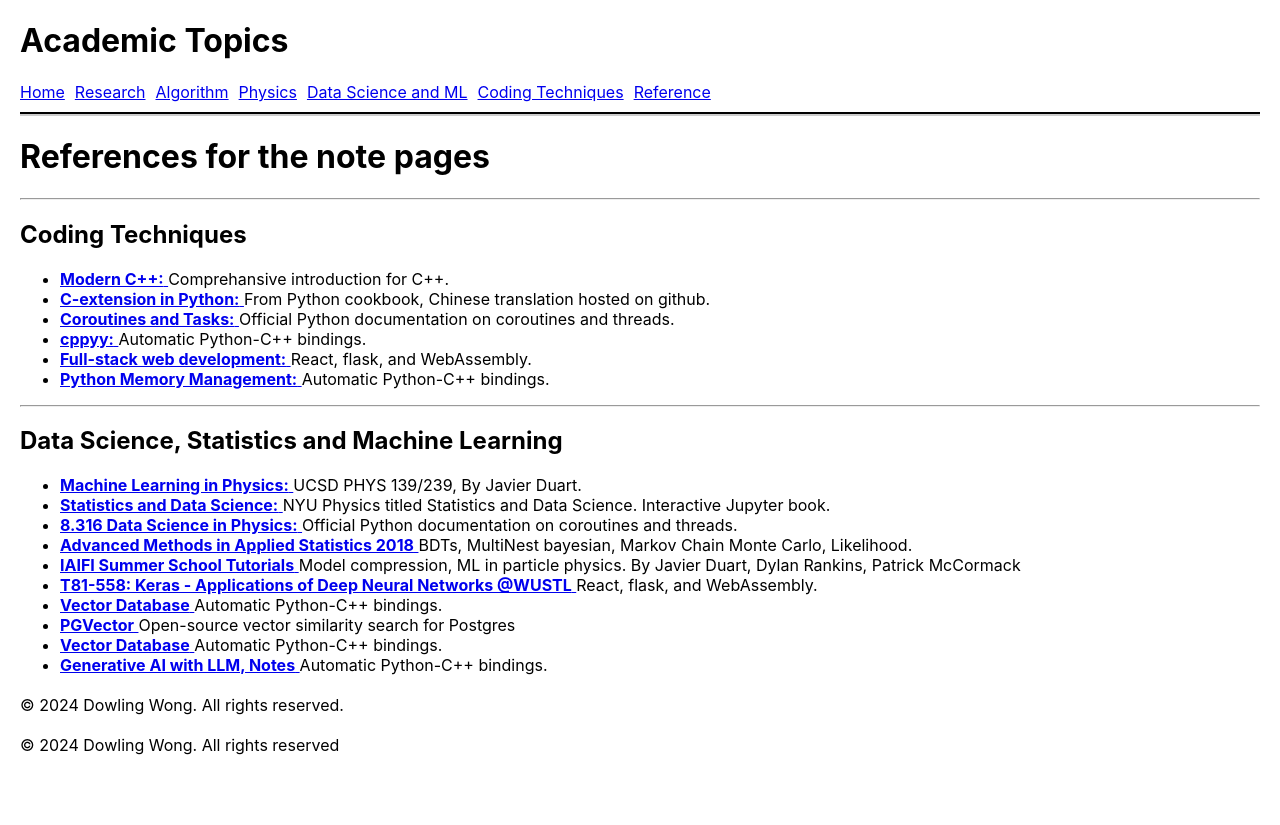
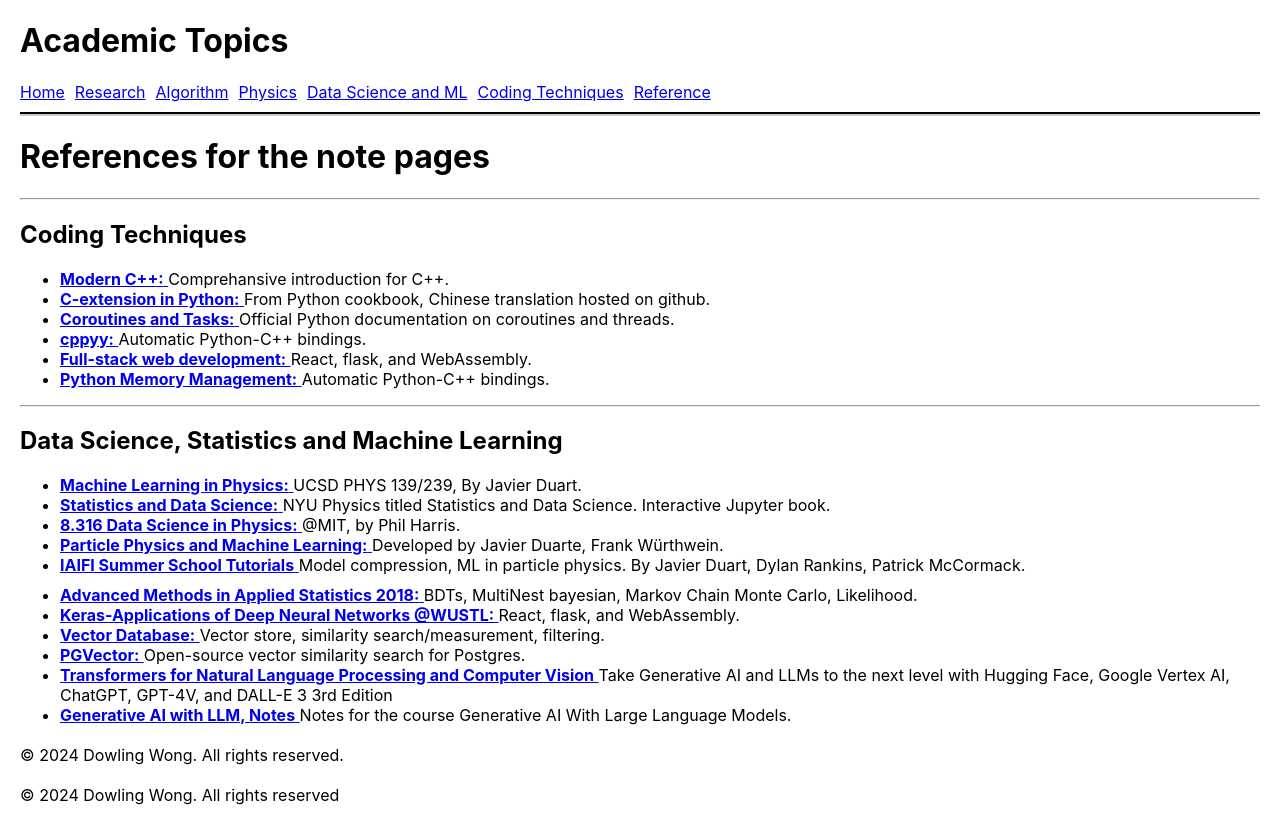
Before and after one commit to Dowling7/my_notes, a React (Create React App) app: page /reference in a window 1280 px wide. Before the commit the page ends 800 px from the top, so only its background shows below. Built offline with nearby package versions, Linux system fonts and the light colour scheme.

Commit message:
added reference

```diff
--- a/public/index.html
+++ b/public/index.html
@@ -24,7 +24,7 @@
       work correctly both with client-side routing and a non-root public URL.
       Learn how to configure a non-root public URL by running `npm run build`.
     -->
-    <title>React App</title>
+    <title>Dowling's academic notes</title>
   </head>
   <body>
     <noscript>You need to enable JavaScript to run this app.</noscript>
--- a/src/pages/Reference.js
+++ b/src/pages/Reference.js
@@ -34,35 +34,38 @@ function Reference() {
         <h2>Data Science, Statistics and Machine Learning</h2>
         <ul>
           <li>
-            <Link to="https://changkun.de/modern-cpp/zh-cn/01-intro/"><strong>Machine Learning in Physics:</strong> </Link> UCSD PHYS 139/239, By Javier Duart.
+            <Link to="https://jduarte.physics.ucsd.edu/phys139_239/README.html"><strong>Machine Learning in Physics:</strong> </Link> UCSD PHYS 139/239, By Javier Duart.
           </li>
           <li>
             <Link to="https://theoryandpractice.org/stats-ds-book/intro.html"><strong>Statistics and Data Science:</strong> </Link> NYU Physics titled Statistics and Data Science. Interactive Jupyter book.
           </li>
           <li>
-            <Link to="https://github.com/mit-physics-data/lectures"><strong>8.316 Data Science in Physics:</strong> </Link> Official Python documentation on coroutines and threads.
+            <Link to="https://github.com/mit-physics-data/lectures"><strong>8.316 Data Science in Physics:</strong> </Link> @MIT, by Phil Harris.
           </li>
           <li>
-            <Link to="https://www.nbi.dk/~koskinen/Teaching/AdvancedMethodsInAppliedStatistics2018/AdvancedMethodsAppliedStatistics2018.html"><strong>Advanced Methods in Applied Statistics 2018
+            <Link to="https://jduarte.physics.ucsd.edu/capstone-particle-physics-domain/README.html"><strong>Particle Physics and Machine Learning:</strong> </Link> Developed by Javier Duarte,  Frank Würthwein.
+          </li>
+          <li style={{ marginBottom: "10px"}}>
+            <Link to="https://jduarte.physics.ucsd.edu/iaifi-summer-school/intro.html"><strong>IAIFI Summer School Tutorials</strong> </Link> Model compression, ML in particle physics. By Javier Duart, Dylan Rankins, Patrick McCormack.
+          </li>
+          <li>
+            <Link to="https://www.nbi.dk/~koskinen/Teaching/AdvancedMethodsInAppliedStatistics2018/AdvancedMethodsAppliedStatistics2018.html"><strong>Advanced Methods in Applied Statistics 2018:
 </strong> </Link> BDTs, MultiNest bayesian, Markov Chain Monte Carlo, Likelihood.
           </li>
           <li>
-            <Link to="https://jduarte.physics.ucsd.edu/iaifi-summer-school/intro.html"><strong>IAIFI Summer School Tutorials</strong> </Link> Model compression, ML in particle physics. By Javier Duart, Dylan Rankins, Patrick McCormack
+            <Link to="https://github.com/jeffheaton/t81_558_deep_learning"><strong>Keras-Applications of Deep Neural Networks @WUSTL:</strong> </Link> React, flask, and WebAssembly.
           </li>
           <li>
-            <Link to="https://github.com/jeffheaton/t81_558_deep_learning"><strong>T81-558: Keras - Applications of Deep Neural Networks @WUSTL</strong> </Link> React, flask, and WebAssembly.
+            <Link to="https://guangzhengli.com/blog/zh/vector-database/"><strong>Vector Database:</strong> </Link> Vector store, similarity search/measurement, filtering.
           </li>
           <li>
-            <Link to="https://guangzhengli.com/blog/zh/vector-database/"><strong>Vector Database</strong> </Link> Automatic Python-C++ bindings.
+            <Link to="https://github.com/pgvector/pgvector"><strong>PGVector:</strong> </Link> Open-source vector similarity search for Postgres.
           </li>
           <li>
-            <Link to="https://github.com/pgvector/pgvector"><strong>PGVector</strong> </Link> Open-source vector similarity search for Postgres
+            <Link to="https://github.com/Denis2054/Transformers-for-NLP-and-Computer-Vision-3rd-Edition"><strong>Transformers for Natural Language Processing and Computer Vision</strong> </Link> Take Generative AI and LLMs to the next level with Hugging Face, Google Vertex AI, ChatGPT, GPT-4V, and DALL-E 3 3rd Edition
           </li>
           <li>
-            <Link to="https://guangzhengli.com/blog/zh/vector-database/"><strong>Vector Database</strong> </Link> Automatic Python-C++ bindings.
-          </li>
-          <li>
-            <Link to="https://github.com/MalayAgr/generative-ai-with-llms-notes?tab=readme-ov-file"><strong>Generative AI with LLM, Notes</strong> </Link> Automatic Python-C++ bindings.
+            <Link to="https://github.com/MalayAgr/generative-ai-with-llms-notes?tab=readme-ov-file"><strong>Generative AI with LLM, Notes</strong> </Link> Notes for the course Generative AI With Large Language Models.
           </li>
         </ul>
       </main>
```
